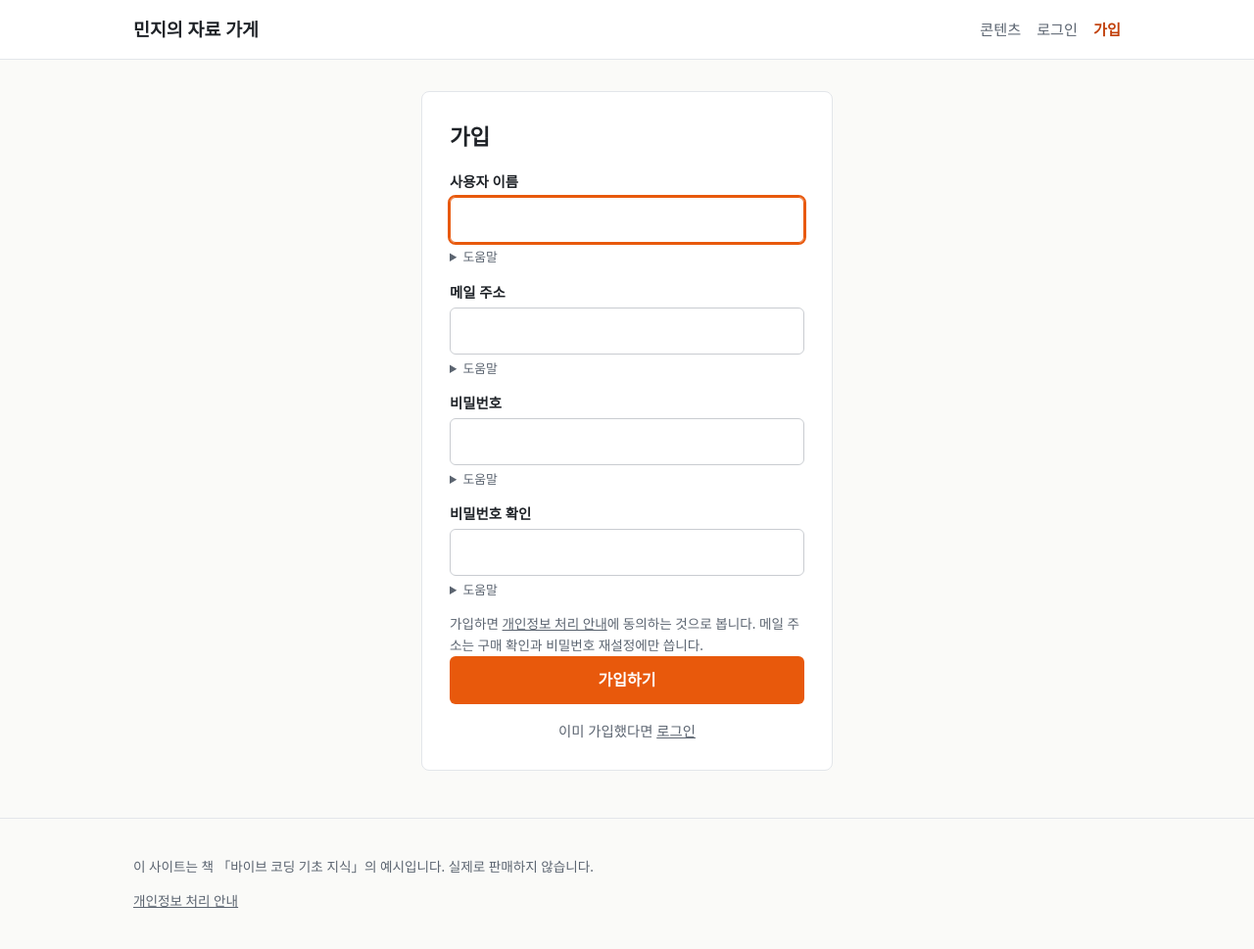
After one commit to demolabskr/vibe-coding-basic-demo-code, a Django app: page /accounts/signup/ in a window 1280 px wide. The commit adds this page. Shown: the whole page at 98% size. Run offline with Django 5.2, Linux system fonts and the light colour scheme.

Commit message:
회원 가입과 로그인, 비밀번호 재설정, 개인정보 처리 안내
Co-Authored-By: Claude Opus 5.5 <noreply@anthropic.com>
Claude-Session: https://claude.ai/code/session_01WXa4LAXMSsKaE6woycgnJR

```diff
--- /dev/null
+++ b/accounts/apps.py
@@ -0,0 +1,6 @@
+from django.apps import AppConfig
+
+
+class AccountsConfig(AppConfig):
+    name = "accounts"
+    verbose_name = "회원"
--- /dev/null
+++ b/accounts/forms.py
@@ -0,0 +1,13 @@
+from django import forms
+from django.contrib.auth.forms import UserCreationForm
+from django.contrib.auth.models import User
+
+
+class SignupForm(UserCreationForm):
+    """Django 기본 가입 양식에 메일 주소 칸을 더한다. 비밀번호 해시는 Django가 맡는다."""
+
+    email = forms.EmailField(label="메일 주소", help_text="구매 확인 메일과 비밀번호 재설정 안내를 받습니다.")
+
+    class Meta(UserCreationForm.Meta):
+        model = User
+        fields = ["username", "email"]
--- /dev/null
+++ b/accounts/urls.py
@@ -0,0 +1,9 @@
+from django.urls import include, path
+
+from . import views
+
+urlpatterns = [
+    path("signup/", views.signup, name="signup"),
+    # 로그인, 로그아웃, 비밀번호 바꾸기와 재설정은 Django에 들어 있는 기능을 쓴다
+    path("", include("django.contrib.auth.urls")),
+]
--- /dev/null
+++ b/accounts/views.py
@@ -0,0 +1,23 @@
+from django.contrib import messages
+from django.contrib.auth import login
+from django.shortcuts import redirect, render
+from django.utils.http import url_has_allowed_host_and_scheme
+
+from .forms import SignupForm
+
+
+def signup(request):
+    """가입하면 바로 로그인하고, 오던 곳(next)이 있으면 그리로 돌려보낸다."""
+    next_url = request.POST.get("next") or request.GET.get("next") or "/"
+    if not url_has_allowed_host_and_scheme(next_url, allowed_hosts={request.get_host()}):
+        next_url = "/"
+    if request.method == "POST":
+        form = SignupForm(request.POST)
+        if form.is_valid():
+            user = form.save()
+            login(request, user)
+            messages.success(request, f"{user.username}님, 가입을 환영합니다.")
+            return redirect(next_url)
+    else:
+        form = SignupForm()
+    return render(request, "registration/signup.html", {"form": form, "next": next_url})
--- a/config/urls.py
+++ b/config/urls.py
@@ -3,11 +3,13 @@ from django.conf import settings
 from django.conf.urls.static import static
 from django.contrib import admin
 from django.urls import include, path
-from django.views.generic import RedirectView
+from django.views.generic import RedirectView, TemplateView
 
 urlpatterns = [
     path("", RedirectView.as_view(pattern_name="shop:content_list"), name="home"),
     path("admin/", admin.site.urls),
+    path("accounts/", include("accounts.urls")),
+    path("privacy/", TemplateView.as_view(template_name="privacy.html"), name="privacy"),
     path("", include("shop.urls")),
 ]
 
--- a/static/css/site.css
+++ b/static/css/site.css
@@ -88,3 +88,34 @@ main.wrap { padding-top: 32px; padding-bottom: 48px; min-height: 60vh; }
   .detail { grid-template-columns: 1fr; gap: 20px; }
   .detail-cover { max-width: 280px; }
 }
+
+/* 머리말의 로그인 상태 */
+.nav-user { color: var(--ink); font-weight: 600; }
+.inline-form { display: inline; margin: 0; }
+.link-button { background: none; border: 0; padding: 0; font: inherit; color: var(--muted); cursor: pointer; }
+.link-button:hover { color: var(--ink); }
+.nav-cta { color: var(--accent-dark) !important; font-weight: 700; }
+
+/* 알림 */
+.messages { list-style: none; padding: 0; margin: 0 0 20px; }
+.message { padding: 12px 16px; border-radius: var(--radius); background: #eef6ee; border: 1px solid #cfe5cf; }
+.message.error { background: #fdeeee; border-color: #f3caca; }
+.message.warning { background: #fff7e6; border-color: #f5dfb0; }
+
+/* 양식 */
+.form-card { max-width: 420px; margin: 0 auto; background: var(--card); border: 1px solid var(--line); border-radius: var(--radius); padding: 28px; }
+.form-card h1 { font-size: 1.4rem; margin: 0 0 16px; }
+.field { margin-bottom: 14px; }
+.field label { display: block; font-weight: 600; font-size: .9rem; margin-bottom: 4px; }
+.field input { width: 100%; padding: 10px 12px; border: 1px solid #c9ccd1; border-radius: 6px; font: inherit; }
+.field input:focus { outline: 2px solid var(--accent); border-color: var(--accent); }
+.form-error { color: #b42318; font-size: .85rem; margin-top: 4px; }
+.form-error ul { margin: 0; padding-left: 18px; }
+.help { font-size: .8rem; color: var(--muted); margin-top: 4px; }
+.help ul { margin: 4px 0; padding-left: 18px; }
+.full { width: 100%; }
+.form-links { font-size: .9rem; color: var(--muted); text-align: center; margin: 16px 0 0; }
+.notice { background: #fff7e6; border: 1px solid #f5dfb0; padding: 10px 12px; border-radius: 6px; font-size: .9rem; }
+.prose { max-width: 720px; }
+.site-footer a { color: var(--muted); }
+.form-card > form > .form-error:first-child { margin-bottom: 12px; }
--- a/templates/base.html
+++ b/templates/base.html
@@ -12,15 +12,30 @@
       <a class="logo" href="/">{{ SITE_NAME }}</a>
       <nav class="nav">
         <a href="{% url 'shop:content_list' %}">콘텐츠</a>
+        {% if user.is_authenticated %}
+          <span class="nav-user">{{ user.username }}님</span>
+          <form method="post" action="{% url 'logout' %}" class="inline-form">
+            {% csrf_token %}<button type="submit" class="link-button">로그아웃</button>
+          </form>
+        {% else %}
+          <a href="{% url 'login' %}">로그인</a>
+          <a href="{% url 'signup' %}" class="nav-cta">가입</a>
+        {% endif %}
       </nav>
     </div>
   </header>
   <main class="wrap">
+    {% if messages %}
+      <ul class="messages">
+        {% for message in messages %}<li class="message {{ message.tags }}">{{ message }}</li>{% endfor %}
+      </ul>
+    {% endif %}
     {% block content %}{% endblock %}
   </main>
   <footer class="site-footer">
     <div class="wrap">
       <p>이 사이트는 책 「바이브 코딩 기초 지식」의 예시입니다. 실제로 판매하지 않습니다.</p>
+      <p><a href="{% url 'privacy' %}">개인정보 처리 안내</a></p>
     </div>
   </footer>
 </body>
--- /dev/null
+++ b/templates/includes/form_fields.html
@@ -0,0 +1,9 @@
+{% if form.non_field_errors %}<div class="form-error">{{ form.non_field_errors }}</div>{% endif %}
+{% for field in form %}
+  <div class="field">
+    <label for="{{ field.id_for_label }}">{{ field.label }}</label>
+    {{ field }}
+    {% if field.errors %}<div class="form-error">{{ field.errors }}</div>{% endif %}
+    {% if field.help_text %}<details class="help"><summary>도움말</summary>{{ field.help_text|safe }}</details>{% endif %}
+  </div>
+{% endfor %}
--- /dev/null
+++ b/templates/registration/password_reset_complete.html
@@ -0,0 +1,2 @@
+{% extends "base.html" %}
+{% block content %}<div class="form-card"><h1>비밀번호를 바꿨습니다</h1><p><a href="{% url 'login' %}">로그인</a>해 주세요.</p></div>{% endblock %}
--- /dev/null
+++ b/templates/registration/password_reset_done.html
@@ -0,0 +1,2 @@
+{% extends "base.html" %}
+{% block content %}<div class="form-card"><h1>메일을 보냈습니다</h1><p>가입한 메일 주소라면 몇 분 안에 링크가 도착합니다. 스팸함도 확인해 주세요.</p></div>{% endblock %}
--- /dev/null
+++ b/templates/registration/signup.html
@@ -0,0 +1,15 @@
+{% extends "base.html" %}
+{% block title %}가입 · {{ SITE_NAME }}{% endblock %}
+{% block content %}
+<div class="form-card">
+  <h1>가입</h1>
+  <form method="post" action="{% url 'signup' %}">
+    {% csrf_token %}
+    {% include "includes/form_fields.html" %}
+    <input type="hidden" name="next" value="{{ next }}">
+    <p class="hint">가입하면 <a href="{% url 'privacy' %}">개인정보 처리 안내</a>에 동의하는 것으로 봅니다. 메일 주소는 구매 확인과 비밀번호 재설정에만 씁니다.</p>
+    <button class="buy-button full" type="submit">가입하기</button>
+  </form>
+  <p class="form-links">이미 가입했다면 <a href="{% url 'login' %}">로그인</a></p>
+</div>
+{% endblock %}
```
Also changed, not shown: AGENTS.md (+1 -0 lines), config/settings.py (+15 -0 lines), templates/privacy.html (added, +14 -0 lines), templates/registration/login.html (added, +18 -0 lines), templates/registration/password_reset_confirm.html (added, +11 -0 lines), templates/registration/password_reset_form.html (added, +8 -0 lines), accounts/__init__.py (added), 1 other file.
